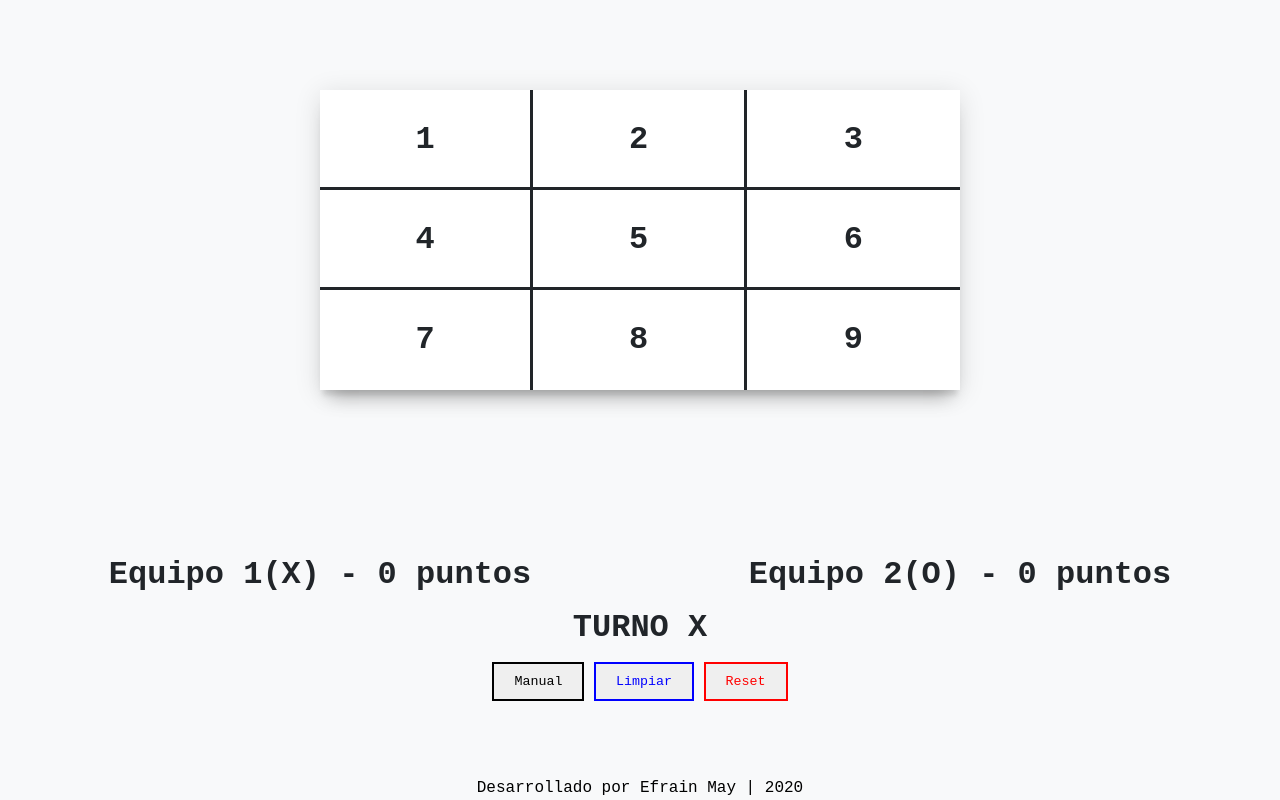
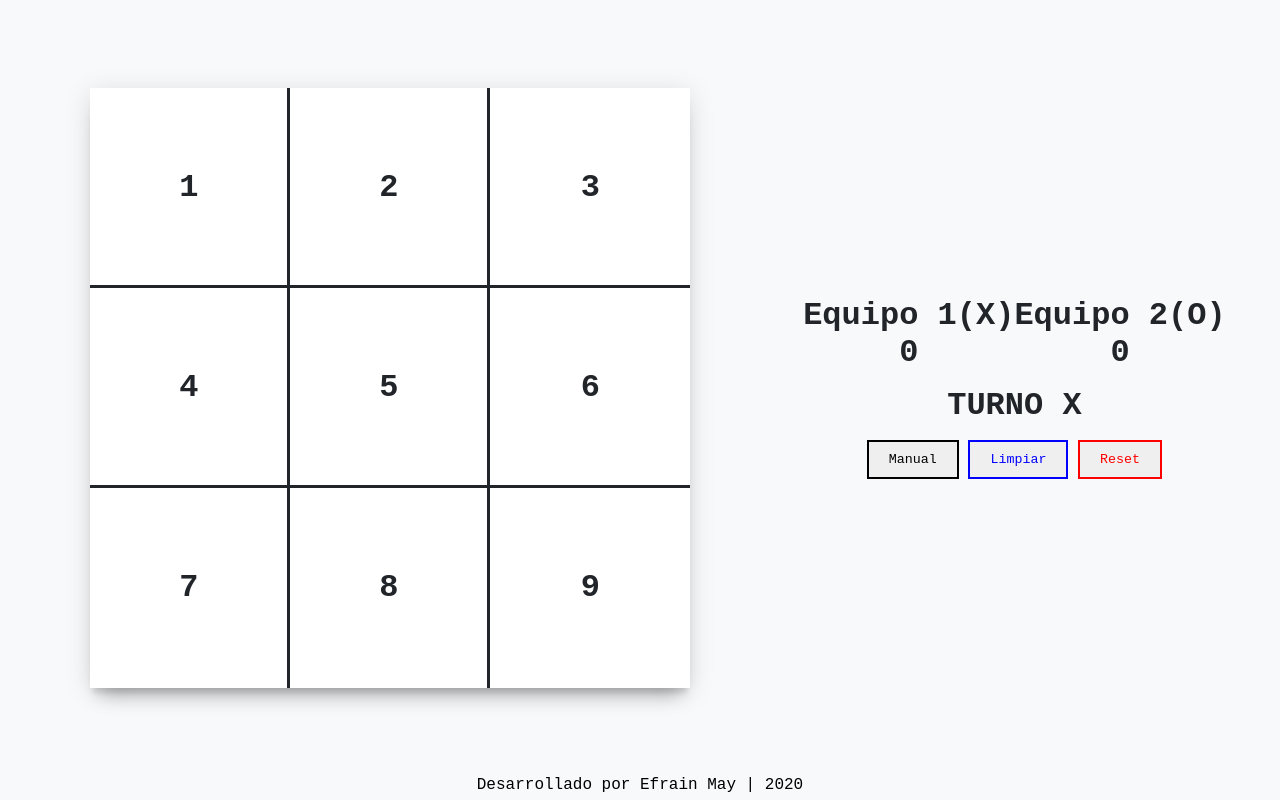
Before and after one commit to EduardoMay/tic-tac-toe, a plain HTML site: page index.html in a window 1280 px wide. Drawn offline with Linux system fonts and the light colour scheme.

Commit message:
feat: mejoras visuales, #1

```diff
--- a/index.html
+++ b/index.html
@@ -3,11 +3,13 @@
 	<head>
 		<meta charset="UTF-8" />
 		<meta name="viewport" content="width=device-width, initial-scale=1.0" />
-		<link rel="icon" type="image/png" href="favicon.png">
+		<link rel="icon" type="image/png" href="favicon.png" />
 		<title>Tic Tac Toe</title>
 		<link rel="stylesheet" href="style.css" />
 	</head>
 	<body>
+		<div class="game">
+			<div>
 				<section class="game-container">
 					<div class="game-item" data-game="0" data-player="-">1</div>
 					<div class="game-item" data-game="1" data-player="-">2</div>
@@ -19,14 +21,20 @@
 					<div class="game-item" data-game="7" data-player="-">8</div>
 					<div class="game-item" data-game="8" data-player="-">9</div>
 				</section>
+			</div>
 
 			<section class="actions-items">
 				<div class="points">
-				<div>Equipo 1(X) - <span id="points-1">0</span> puntos</div>
-				<div>Equipo 2(O) - <span id="points-2">0</span> puntos</div>
+					<div>
+						<p>Equipo 1(X)</p>
+						<p id="points-1">0</p>
+					</div>
+					<div>
+						<p>Equipo 2(O)</p>
+						<p id="points-2">0</p>
+					</div>
 				</div>
 				<h1 id="winner"></h1>
-
 				<div class="actions-btns">
 					<button
 						class="btn btn-player"
@@ -37,10 +45,18 @@
 						Manual
 					</button>
 					<div id="change-options" style="display: inline">
-					<button class="btn btn-player" id="player-1" type="button">
+						<button
+							class="btn btn-player"
+							id="player-1"
+							type="button"
+						>
 							Equipo 1
 						</button>
-					<button class="btn btn-player" id="player-2" type="button">
+						<button
+							class="btn btn-player"
+							id="player-2"
+							type="button"
+						>
 							Equipo 2
 						</button>
 					</div>
@@ -52,6 +68,7 @@
 					</button>
 				</div>
 			</section>
+		</div>
 
 		<footer>
 			<p>Desarrollado por Efrain May | 2020</p>
--- a/style.css
+++ b/style.css
@@ -10,25 +10,38 @@ body {
 	height: 100vh;
 	background-color: #f8f9fa;
 	display: grid;
-	grid-template-columns: 1fr;
-	grid-template-rows: 60vh 37vh 3vh;
+	grid-template-rows: 97% 3%;
+}
+
+.game {
+	display: grid;
+	grid-template-columns: 60% 40%;
+	padding: 1rem;
+	/* border: 1px solid crimson; */
+}
+
+.game > div {
+	/* border: 1px solid crimson; */
+	display: flex;
+	justify-content: center;
 	align-items: center;
-	justify-items: center;
 }
 
 .game-container {
-	width: 50%;
+	width: 600px;
+	height: 600px;
 	background-color: white;
 	display: grid;
-	box-shadow: 0 16px 18px -10px rgba(0,0,0,.26), 0 4px 25px 0 rgba(0,0,0,.12), 0 8px 5px -3px rgba(0,0,0,.1);
+	box-shadow: 0 16px 18px -10px rgba(0, 0, 0, 0.26),
+		0 4px 25px 0 rgba(0, 0, 0, 0.12), 0 8px 5px -3px rgba(0, 0, 0, 0.1);
 	grid-template-columns: repeat(3, 1fr);
-	grid-template-rows: repeat(3, 100px);
+	grid-template-rows: repeat(3, 200px);
 	align-items: center;
 	text-align: center;
 }
 
 .game-item {
-	line-height: 100px;
+	line-height: 200px;
 	height: 100%;
 	font-size: 2rem;
 	color: #212529;
@@ -124,9 +137,13 @@ body {
 }
 
 .actions-items {
-	width: 100%;
+	/* width: 100%; */
 	color: #212529;
 	text-align: center;
+	display: flex;
+	align-items: center;
+	justify-content: center;
+	flex-direction: column;
 }
 
 .points {
@@ -172,6 +189,7 @@ body {
 
 footer {
 	color: #000000;
+	text-align: center;
 }
 
 .d-none {
```
Lines whose indentation alone changed are shown as unchanged.
